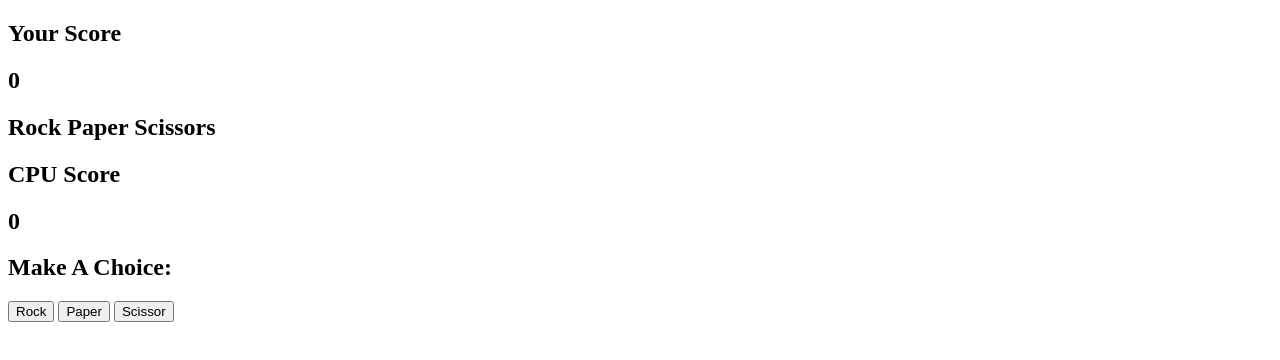
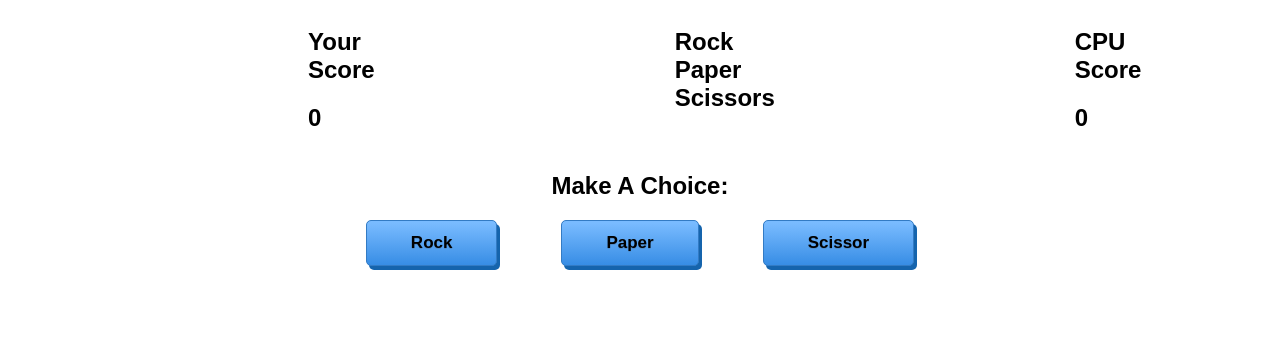
Before and after one commit to Sinixon/rock-paper-scissors, a plain HTML site: page index.html in a window 1280 px wide. Drawn offline with Linux system fonts and the light colour scheme.

Commit message:
Add css logic and refactor the result printing to a nicer layout

```diff
--- a/app.js
+++ b/app.js
@@ -7,10 +7,10 @@ let computerWins = 0;
 
 
 function playRound(playerSelection, computerSelection) {
-    let playerWinsText = `Player wins. Player chose: ${playerSelection} and the computer chose: ${computerSelection}`;
+    let playerWinsText = `Player wins.<br><br> Player chose: ${playerSelection}<br>Computer chose: ${computerSelection}`;
 
     if (playerSelection === computerSelection) {
-        document.getElementById("result").innerHTML = `It's a draw. Player chose: ${playerSelection} and the computer chose: ${computerSelection}`;
+        document.getElementById("result").innerHTML = `It's a draw.<br><br>Player chose: ${playerSelection}<br>Computer chose: ${computerSelection}`;
     } else if ((playerSelection === 'rock') && (computerSelection === 'scissors')) {
         playerWins++;
         document.getElementById("result").innerHTML = playerWinsText;
@@ -22,7 +22,7 @@ function playRound(playerSelection, computerSelection) {
         document.getElementById("result").innerHTML = playerWinsText;
     } else {
         computerWins++;
-        document.getElementById("result").innerHTML = `Computer wins. Player chose: ${playerSelection} and the computer chose: ${computerSelection}`;
+        document.getElementById("result").innerHTML = `Computer wins.<br><br>Player chose: ${playerSelection} <br>Computer chose: ${computerSelection}`;
     }
 
     document.getElementById("playerCounter").innerHTML = playerWins;
--- a/index.html
+++ b/index.html
@@ -4,6 +4,7 @@
         <meta char="utf-8">
         <title>Rock Paper Scissors</title>
         <script src="app.js"></script>
+        <link rel="stylesheet" href="style.css">
     </head>
     <body>
         <header>
--- a/style.css
+++ b/style.css
@@ -0,0 +1,53 @@
+.scoreCard {
+    display: flex;
+    justify-content: space-between;
+}
+body {
+    font-family: 'Space Grotesk', sans-serif;
+}
+.gameContainer {
+    display: flex;
+    flex-direction: column;
+    justify-content: center;
+    align-content: center;
+}
+
+.playerContainer, .computerContainer {
+    margin: 0 300px 0 300px;
+}
+
+#result {
+    text-align: center;
+}
+.buttonContainer {
+    display: grid;
+    grid-template-columns: auto auto auto;
+    grid-column-gap: 4em;
+    margin: auto;
+}
+
+button {
+    box-shadow: 3px 4px 0px 0px #1564ad;
+	background:linear-gradient(to bottom, #79bbff 5%, #378de5 100%);
+	background-color:#79bbff;
+	border-radius:5px;
+	border:1px solid #337bc4;
+	display:inline-block;
+	cursor:pointer;
+	color:black;
+	font-family:Arial;
+	font-size:17px;
+	font-weight:bold;
+	padding:12px 44px;
+	text-decoration:none;
+	text-shadow:0px 1px 0px #528ecc;
+
+}
+Button:hover {
+	background:linear-gradient(to bottom, #378de5 5%, #79bbff 100%);
+	background-color:#378de5;
+}
+Button:active {
+	position:relative;
+	top:1px;
+}
```
